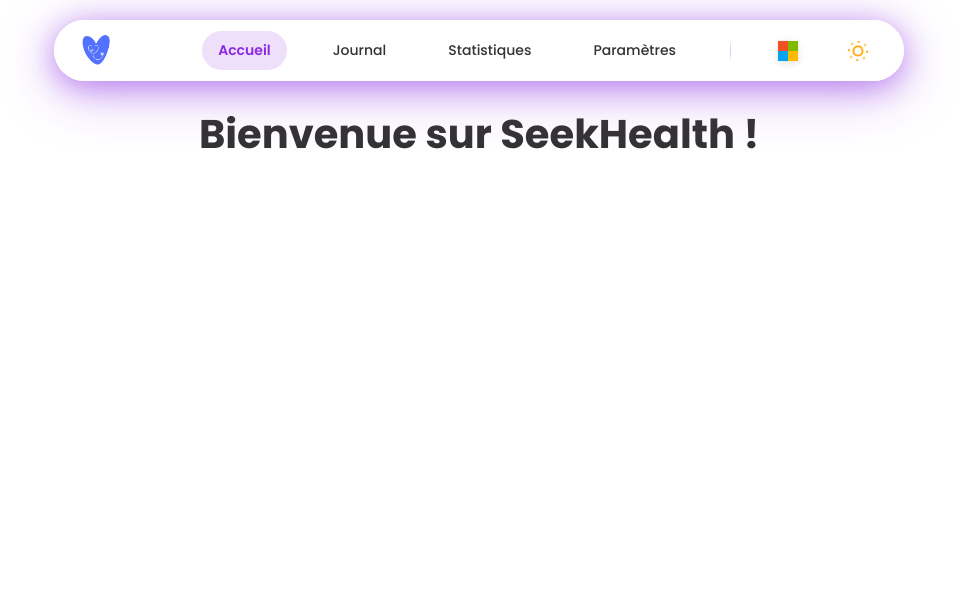
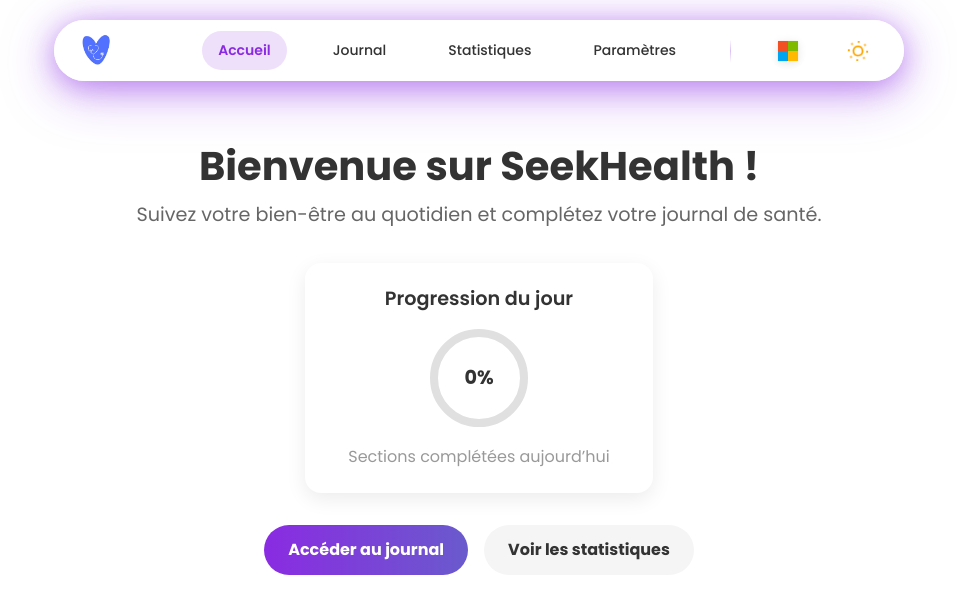
Before and after one commit to Sharu2501/seekhealth, a Vue app: page / in a window 1280 px wide. Shown: the top 614 px of the page, without its empty margins (161-1118 px from the left). Built offline with nearby package versions, Linux system fonts and the light colour scheme.

Commit message:
Ajout de l'accueil, suppression de l'historique & reload après connexion

```diff
--- a/src/App.vue
+++ b/src/App.vue
@@ -9,6 +9,7 @@ const router = useRouter()
 function handleLoginSuccess(loggedInUser) {
   user.value = loggedInUser
   localStorage.setItem('user', JSON.stringify(loggedInUser))
+  router.push('/')
 }
 
 function handleLogout() {
--- a/src/components/settings/HistoryView.vue
+++ b/src/components/settings/HistoryView.vue
@@ -26,6 +26,7 @@
         <th>Activité</th>
         <th>Alimentation</th>
         <th>%</th>
+        <th>Actions</th>
       </tr>
       </thead>
       <tbody>
@@ -66,6 +67,12 @@
         </td>
 
         <td>{{ computePercentage(entry.completions) }}%</td>
+        <td>
+          <button @click="deleteEntry(entry.date)" class="delete-button">
+            🗑️
+          </button>
+        </td>
+
       </tr>
       </tbody>
     </table>
@@ -328,6 +335,16 @@ const exportCSV = () => {
   URL.revokeObjectURL(url)
 }
 
+const deleteEntry = (dateStr) => {
+  const prefix = user?.email ? `journal-${user.email}-` : `journal-guest-`
+  const key = `${prefix}${dateStr}`
+
+  if (confirm(`Supprimer l'entrée du ${formatDate(dateStr)} ?`)) {
+    localStorage.removeItem(key)
+    loadHistory()
+  }
+}
+
 </script>
 
 <style scoped>
@@ -566,4 +583,18 @@ td > span[aria-label="Complété"] {
   box-shadow: var(--shadow-accent);
 }
 
+.delete-button {
+  background: transparent;
+  border: none;
+  cursor: pointer;
+  font-size: 1.2rem;
+  color: #e53935;
+  transition: transform 0.2s ease, color 0.2s ease;
+}
+
+.delete-button:hover {
+  color: #b71c1c;
+  transform: scale(1.2);
+}
+
 </style>
--- a/src/router/index.js
+++ b/src/router/index.js
@@ -23,6 +23,11 @@ const router = createRouter({
       component: () => import('../views/JournalView.vue'),
     },
     {
+      path: '/statistiques',
+      name: 'statistiques',
+      component: () => import('../views/StatistiqueView.vue'),
+    },
+    {
       path: '/parametres',
       name: 'parametres',
       component: () => import('../views/SettingsView.vue'),
--- a/src/views/HomeView.vue
+++ b/src/views/HomeView.vue
@@ -1,19 +1,196 @@
 <template>
-  <div class="home-container">
-    <h1 v-if="user">Bienvenue {{ user.name }} !</h1>
-    <h1 v-else>Bienvenue sur SeekHealth !</h1>
+  <div class="home-wrapper">
+    <div class="home-welcome">
+      <h1 class="home-title">
+        {{ user ? `Bienvenue ${user.name} !` : "Bienvenue sur SeekHealth !" }}
+      </h1>
+      <p class="home-subtitle">
+        Suivez votre bien-être au quotidien et complétez votre journal de santé.
+      </p>
+    </div>
+
+    <div class="home-dashboard">
+      <div class="home-progress-card">
+        <h2 class="card-title">Progression du jour</h2>
+        <div class="progress-ring-container">
+          <svg class="progress-ring" width="100" height="100">
+            <circle
+              class="progress-ring-background"
+              stroke="#e0e0e0"
+              stroke-width="8"
+              fill="transparent"
+              r="45"
+              cx="50"
+              cy="50"
+            />
+            <circle
+              class="progress-ring-foreground"
+              stroke="url(#gradient)"
+              stroke-width="8"
+              fill="transparent"
+              r="45"
+              cx="50"
+              cy="50"
+              :stroke-dasharray="circumference"
+              :stroke-dashoffset="strokeDashoffset"
+            />
+            <defs>
+              <linearGradient id="gradient" x1="0%" y1="0%" x2="100%" y2="0%">
+                <stop offset="0%" stop-color="#8A2BE2"/>
+                <stop offset="100%" stop-color="#6A5ACD"/>
+              </linearGradient>
+            </defs>
+          </svg>
+          <div class="progress-center-text">
+            <span>{{ completionPercentage }}%</span>
+          </div>
+        </div>
+        <p class="card-subtitle">Sections complétées aujourd’hui</p>
+      </div>
+
+      <div class="home-actions">
+        <router-link to="/journal" class="action-button">
+          Accéder au journal
+        </router-link>
+        <router-link to="/statistiques" class="action-button secondary">
+          Voir les statistiques
+        </router-link>
+      </div>
+    </div>
   </div>
 </template>
 
 <script setup>
-defineProps({
+import { ref, computed, onMounted } from 'vue'
+
+const props = defineProps({
   user: Object
+})
+
+const sectionCompletions = ref({
+  sommeil: false,
+  humeur: false,
+  activite: false,
+  alimentation: false
+})
+
+const circumference = computed(() => 2 * Math.PI * 45)
+const completionPercentage = computed(() => {
+  const completed = Object.values(sectionCompletions.value).filter(Boolean).length
+  return Math.round((completed / 4) * 100)
+})
+const strokeDashoffset = computed(() => {
+  return circumference.value - (completionPercentage.value / 100) * circumference.value
+})
+
+onMounted(() => {
+  const today = new Date().toISOString().split('T')[0]
+  const saved = localStorage.getItem(`journal-${today}`)
+  if (saved) {
+    const data = JSON.parse(saved)
+    sectionCompletions.value = { ...sectionCompletions.value, ...data.completions }
+  }
 })
 </script>
 
 <style scoped>
-.home-container {
+.home-wrapper {
+  padding: 2rem;
+  display: flex;
+  flex-direction: column;
+  align-items: center;
+}
+
+.home-welcome {
   text-align: center;
-  font-size: 24px;
+  margin-bottom: 2rem;
+}
+
+.home-title {
+  font-size: 2.5rem;
+  font-weight: bold;
+}
+
+.home-subtitle {
+  font-size: 1.2rem;
+  color: #666;
+  margin-top: 0.5rem;
+}
+
+.home-dashboard {
+  display: flex;
+  flex-direction: column;
+  align-items: center;
+  gap: 2rem;
+}
+
+.home-progress-card {
+  background: #fff;
+  border-radius: 1rem;
+  padding: 1.5rem;
+  box-shadow: 0 6px 20px rgba(0, 0, 0, 0.08);
+  text-align: center;
+  width: 300px;
+}
+
+.card-title {
+  font-size: 1.2rem;
+  font-weight: 600;
+}
+
+.progress-ring-container {
+  position: relative;
+  width: 100px;
+  height: 100px;
+  margin: 1rem auto;
+}
+
+.progress-ring {
+  transform: rotate(-90deg);
+}
+
+.progress-ring-foreground {
+  transition: stroke-dashoffset 0.5s ease;
+  stroke-linecap: round;
+}
+
+.progress-center-text {
+  position: absolute;
+  top: 50%;
+  left: 50%;
+  transform: translate(-50%, -50%);
+  font-weight: bold;
+  font-size: 1.2rem;
+}
+
+.card-subtitle {
+  margin-top: 0.5rem;
+  color: #999;
+}
+
+.home-actions {
+  display: flex;
+  gap: 1rem;
+  flex-wrap: wrap;
+  justify-content: center;
+}
+
+.action-button {
+  background: linear-gradient(to right, #8A2BE2, #6A5ACD);
+  color: white;
+  padding: 0.75rem 1.5rem;
+  border-radius: 999px;
+  font-weight: bold;
+  text-decoration: none;
+  transition: transform 0.2s;
+}
+
+.action-button.secondary {
+  background: #f5f5f5;
+  color: #333;
+}
+
+.action-button:hover {
+  transform: scale(1.05);
 }
 </style>
--- /dev/null
+++ b/src/views/StatistiqueView.vue
@@ -0,0 +1,137 @@
+<template>
+  <div class="statistique-view">
+    <div class="export-header">
+      <div></div>
+      <button class="export-button" @click="exporterPDF">📄 Export</button>
+    </div>
+
+    <div class="top-graphs">
+      <div class="graph-column">
+        <SleepSection ref="sleep" />
+      </div>
+      <div class="graph-column">
+        <MoodSection ref="mood" />
+      </div>
+    </div>
+
+    <div class="bottom-graph">
+      <CorrelationSection ref="correlation" />
+    </div>
+  </div>
+</template>
+
+<script setup>
+import SleepSection from '@/components/statistiques/SleepSection.vue'
+import MoodSection from '@/components/statistiques/MoodSection.vue'
+import CorrelationSection from '@/components/statistiques/CorrelationSection.vue'
+import { ref } from 'vue'
+import jsPDF from 'jspdf'
+
+const sleep = ref(null)
+const mood = ref(null)
+const correlation = ref(null)
+
+const exporterPDF = () => {
+  const doc = new jsPDF()
+
+  const sleepData = sleep.value?.getStats() || {}
+  const moodData = mood.value?.getStats() || {}
+  const correlationData = correlation.value?.getStats() || {}
+
+  let y = 10
+  doc.setFontSize(16)
+  doc.text('RAPPORT HEBDOMADAIRE', 10, y)
+
+  y += 10
+  doc.setFontSize(12)
+  doc.text(` Sommeil :`, 10, y)
+  y += 8
+  doc.text(`- Moyenne : ${sleepData.moyenne || '--'}`, 10, y)
+  y += 6
+  doc.text(`- Meilleur jour : ${sleepData.meilleurJour || '--'}`, 10, y)
+  y += 6
+  doc.text(`- Pire jour : ${sleepData.pireJour || '--'}`, 10, y)
+  y += 6
+  doc.text(`- Jours suivis : ${sleepData.joursSuivis || '--'}`, 10, y)
+
+  y += 10
+  doc.text(` Humeur :`, 10, y)
+  y += 8
+  doc.text(`- Moyenne : ${moodData.moyenne || '--'}`, 10, y)
+  y += 6
+  doc.text(`- Jour le plus positif : ${moodData.positif || '--'}`, 10, y)
+  y += 6
+  doc.text(`- Jour le plus bas : ${moodData.bas || '--'}`, 10, y)
+  y += 6
+  doc.text(`- Jours suivis : ${moodData.joursSuivis || '--'}`, 10, y)
+
+  y += 10
+  doc.text(`Corrélation activité / humeur :`, 10, y)
+  y += 8
+  doc.text(`- Corrélation estimée : ${correlationData.correlation || '--'}`, 10, y)
+  y += 6
+  doc.text(`- Jour le plus actif : ${correlationData.actif || '--'}`, 10, y)
+  y += 6
+  doc.text(`- Jour avec meilleure humeur : ${correlationData.humeur || '--'}`, 10, y)
+
+  doc.save('rapport_seekhealth.pdf')
+}
+</script>
+
+<style scoped>
+.statistique-view {
+  padding: 2rem;
+  display: flex;
+  flex-direction: column;
+  align-items: center;
+  gap: 3rem;
+}
+
+.export-header {
+  display: flex;
+  justify-content: flex-end;
+  width: 100%;
+  margin-bottom: 1rem;
+}
+
+.export-button {
+  background: #9333ea;
+  color: white;
+  padding: 0.6rem 1.2rem;
+  font-size: 1rem;
+  border: none;
+  border-radius: 8px;
+  cursor: pointer;
+  font-weight: 600;
+  transition:  0.2s;
+}
+
+.export-button:hover {
+  background: #7e22ce;
+}
+
+.top-graphs {
+  display: flex;
+  gap: 2rem;
+  flex-wrap: wrap;
+  justify-content: center;
+  width: 100%;
+}
+
+.graph-column {
+  flex: 1;
+  min-width: 400px;
+  max-width: 700px;
+  display: flex;
+  flex-direction: column;
+  align-items: center;
+  gap: 1.5rem;
+}
+
+.bottom-graph {
+  margin-top: 3rem;
+  display: flex;
+  justify-content: center;
+  width: 100%;
+}
+</style>
```
